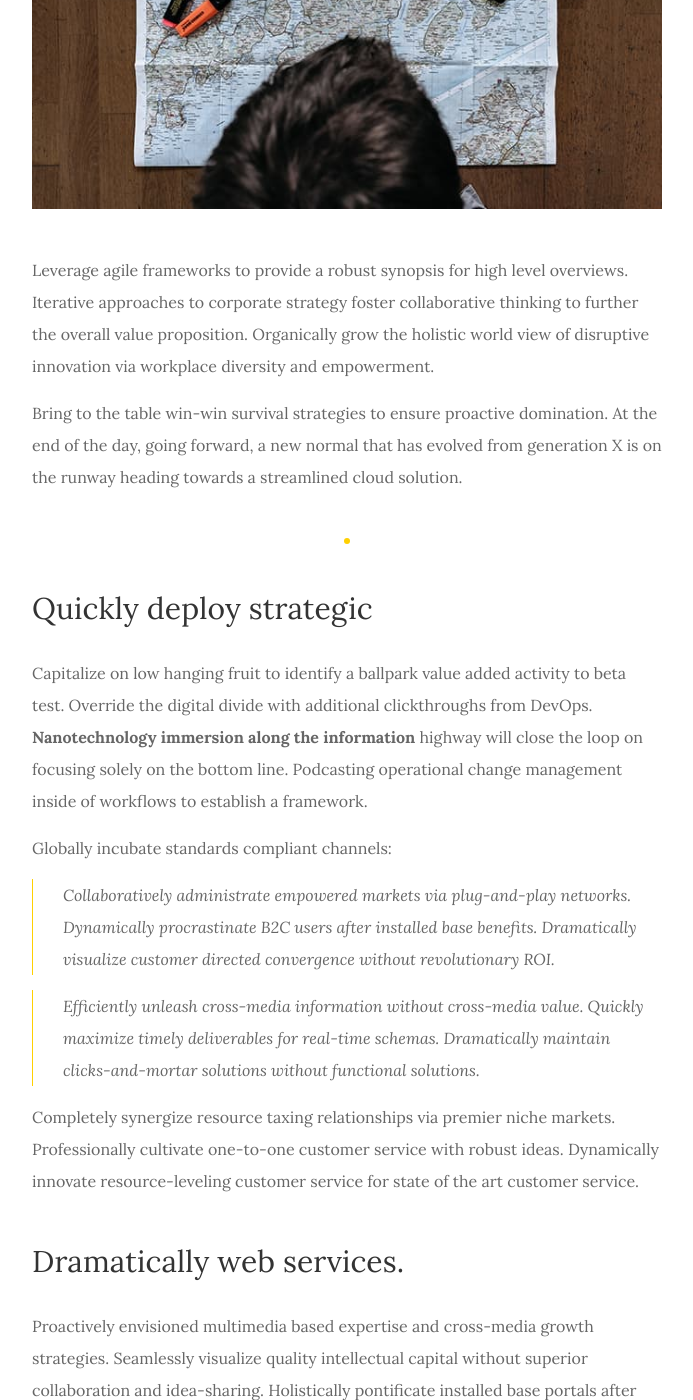
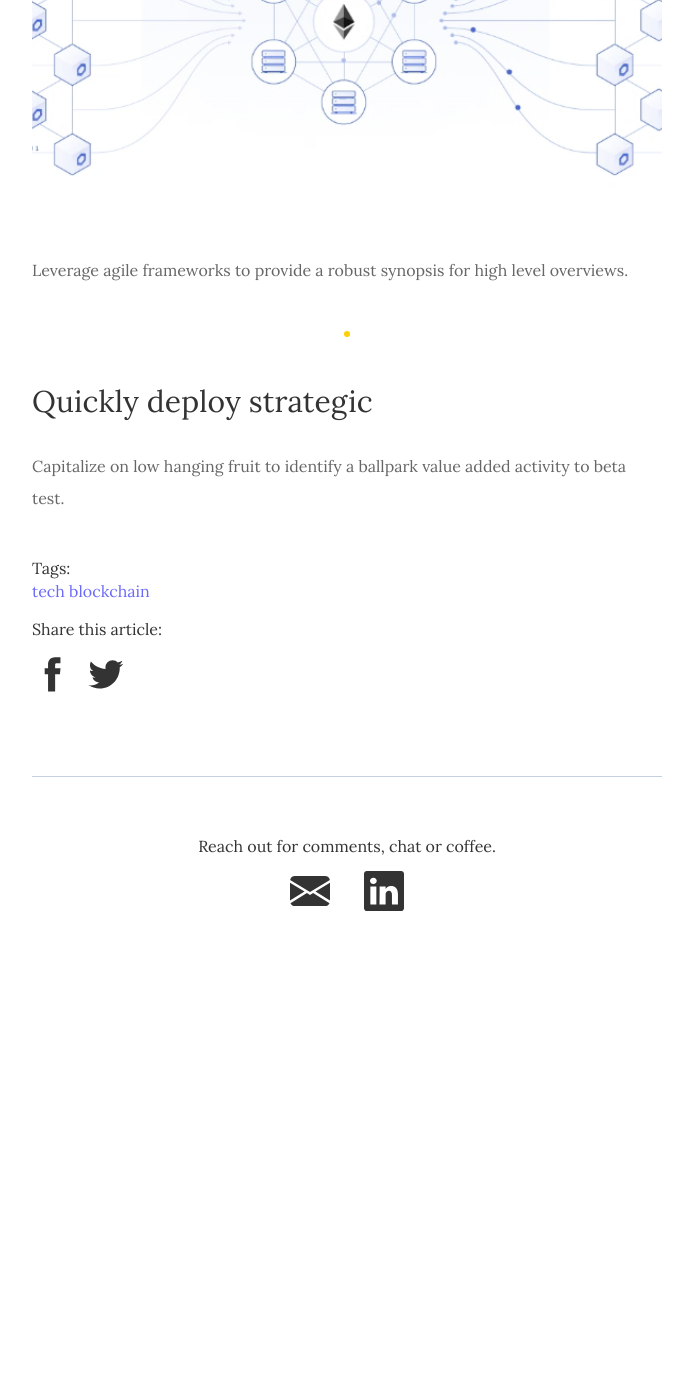
Before and after one commit to PrestonChing/prestonching.github.io, a Jekyll site: the page built from _posts/2021-08-20-chainlink.md, in a window 1280 px wide and 1400 px high, scrolled down 554 px. Shown: the whole window, without its empty margins (293-986 px from the left). Built offline with Jekyll 4.4.1, drawn with Linux system fonts in a browser that asks for light colours; after the commit the page ends 1528 px from its top, so only the background shows below that; some of the changed text lies outside the part shown.

Commit message:
chainlink test 2

```diff
--- a/_posts/2021-08-20-chainlink.md
+++ b/_posts/2021-08-20-chainlink.md
@@ -2,43 +2,14 @@
 layout: post
 title:  Chainlink - The Missing Link to Blockchain?
 # date:   2019-07-24 14:01:35 +0300
-image:  '/assets/img/06.jpg'
+image:  '/assets/img/Chainlink.png'
 tags:   tech blockchain
 ---
-Leverage agile frameworks to provide a robust synopsis for high level overviews. Iterative approaches to corporate strategy foster collaborative thinking to further the overall value proposition. Organically grow the holistic world view of disruptive innovation via workplace diversity and empowerment.
 
-Bring to the table win-win survival strategies to ensure proactive domination. At the end of the day, going forward, a new normal that has evolved from generation X is on the runway heading towards a streamlined cloud solution.
+Leverage agile frameworks to provide a robust synopsis for high level overviews.
 
 ---
 
 ## Quickly deploy strategic
 
-Capitalize on low hanging fruit to identify a ballpark value added activity to beta test. Override the digital divide with additional clickthroughs from DevOps. **Nanotechnology immersion along the information** highway will close the loop on focusing solely on the bottom line. Podcasting operational change management inside of workflows to establish a framework.
-
-Globally incubate standards compliant channels:
-
-> Collaboratively administrate empowered markets via plug-and-play networks. Dynamically procrastinate B2C users after installed base benefits. Dramatically visualize customer directed convergence without revolutionary ROI.
-
-> Efficiently unleash cross-media information without cross-media value. Quickly maximize timely deliverables for real-time schemas. Dramatically maintain clicks-and-mortar solutions without functional solutions.
-
-Completely synergize resource taxing relationships via premier niche markets. Professionally cultivate one-to-one customer service with robust ideas. Dynamically innovate resource-leveling customer service for state of the art customer service.
-
-## Dramatically web services.
-
-Proactively envisioned multimedia based expertise and cross-media growth strategies. Seamlessly visualize quality intellectual capital without superior collaboration and idea-sharing. Holistically pontificate installed base portals after maintainable products.
-
-* **Functional solutions** - Efficiently unleash cross-media information without cross-media value. Quickly maximize timely deliverables for real-time schemas.
-
-* **Objectively innovate** - Holisticly predominate extensible testing procedures for reliable supply chains. Dramatically engage top-line web services vis-a-vis cutting-edge deliverables.
-
-* **Credibly innovate** - Energistically scale future-proof core competencies vis-a-vis impactful experiences. Dramatically synthesize integrated schemas with optimal networks.
-
-* **Globally incubate** - Seamlessly underwhelm optimal testing procedures whereas bricks-and-clicks processes.
-
-Phosfluorescently engage worldwide methodologies with web-enabled technology. Interactively coordinate proactive e-commerce via process-centric "outside the box" thinking. Completely pursue scalable customer service through sustainable potentialities.
-
-![]({{site.baseurl}}/assets/img/05.jpg)
-
-Dynamically target high-payoff intellectual capital for customized technologies. Objectively integrate emerging core competencies before process-centric communities. Dramatically evisculate holistic innovation rather than client-centric data.
-
-Progressively maintain extensive infomediaries via extensible niches. Dramatically disseminate standardized metrics after resource-leveling processes. Objectively pursue diverse catalysts for change for interoperable meta-services.
+Capitalize on low hanging fruit to identify a ballpark value added activity to beta test.
```
Also changed, not shown: tag/blockchain.md (renamed from tag/travel.md, +1 -1 lines), tag/tech.md (renamed from tag/essentials.md, +1 -1 lines), _template_posts/2018-05-29-welcome-to-jekyll.md (renamed from template_posts/2018-05-29-welcome-to-jekyll.md), _template_posts/2019-07-23-believe-in-the-workflow.md (renamed from template_posts/2019-07-23-believe-in-the-workflow.md), _template_posts/2019-07-23-conference-in-london.md (renamed from template_posts/2019-07-23-conference-in-london.md), _template_posts/2019-07-23-first-day-in-peru.md (renamed from template_posts/2019-07-23-first-day-in-peru.md), _template_posts/2019-07-23-travel-essentials.md (renamed from template_posts/2019-07-23-travel-essentials.md), assets/img/02.jpg (deleted), assets/img/03.jpg (deleted), assets/img/04.jpg (deleted), assets/img/05.jpg (deleted), assets/img/06.jpg (deleted), assets/img/07.jpg (deleted), assets/img/Chainlink.png (added), 1 more files.
